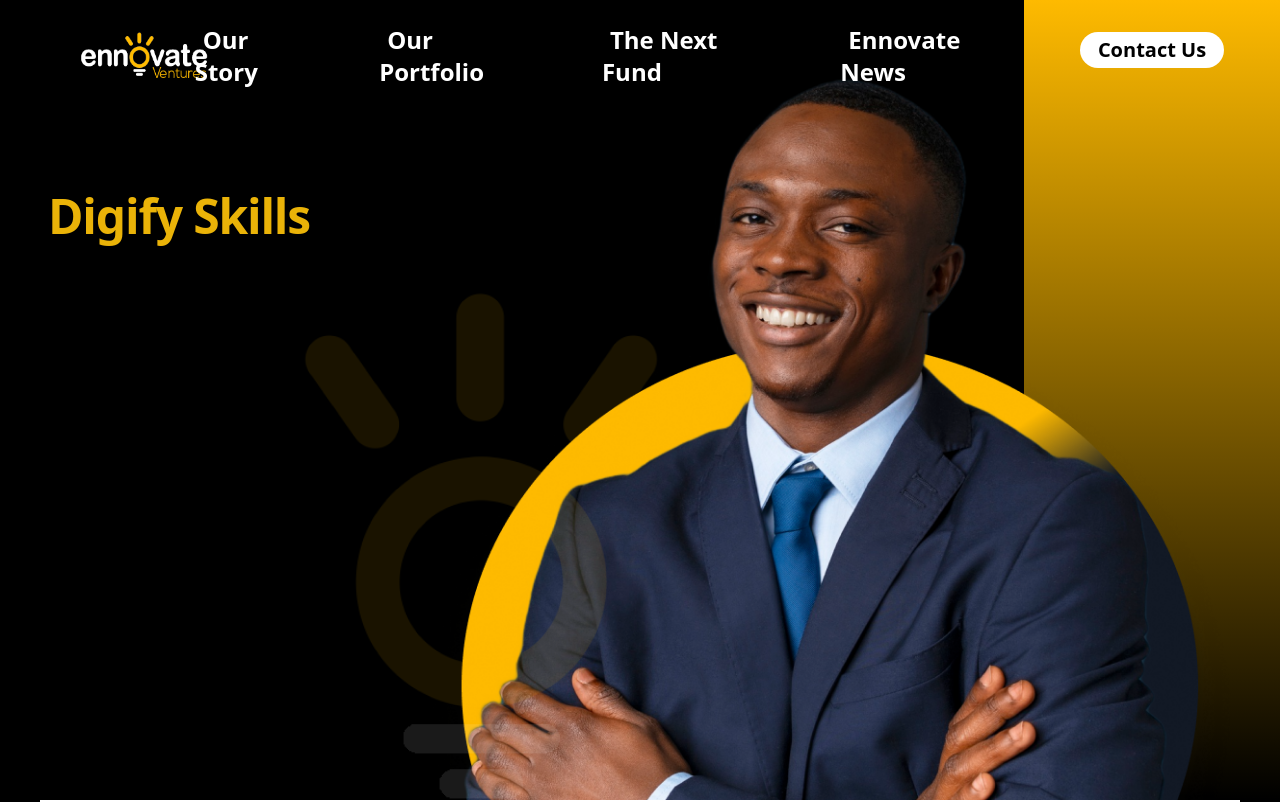
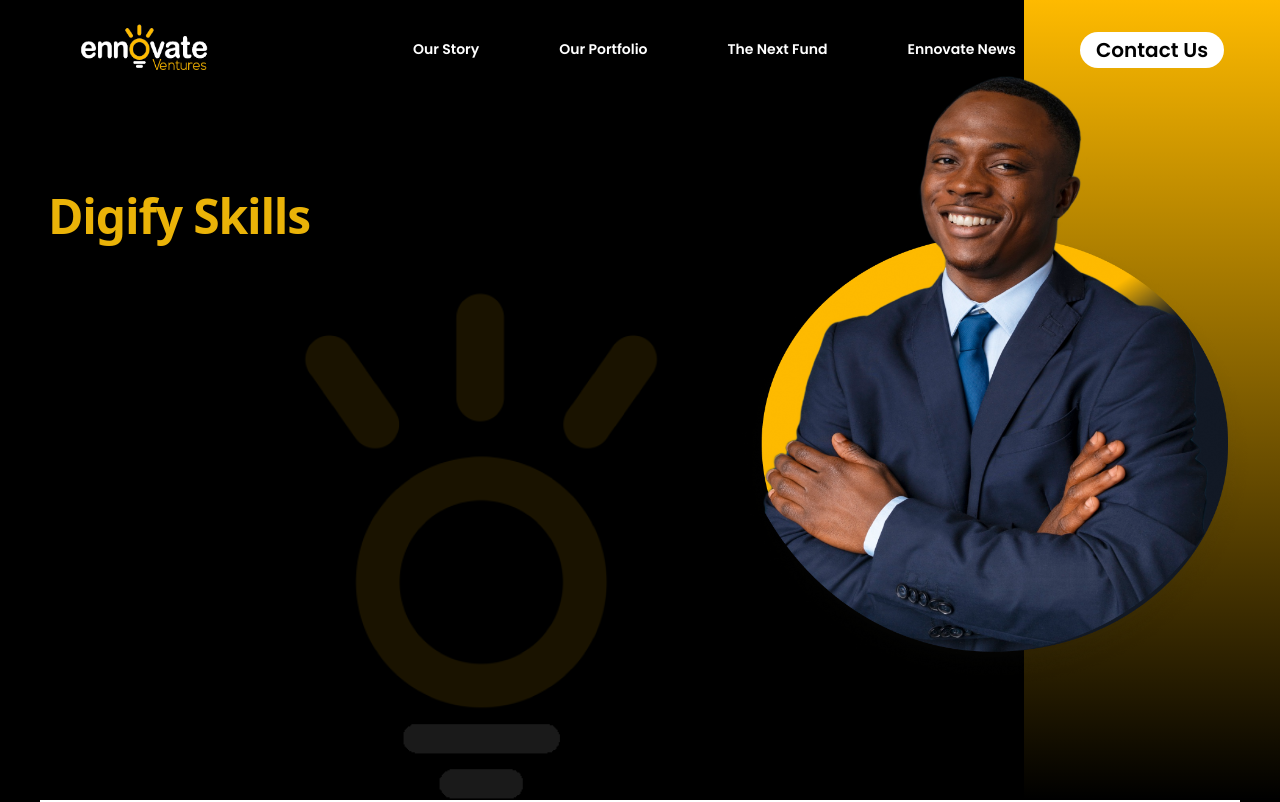
Before and after one commit to kevinmisigaro/ennovate-landing-page, a React (Vite) app: page /digify in a window 1280 px wide. Shown: the top 802 px of the page. Built offline with nearby package versions, Linux system fonts and the light colour scheme.

Commit message:
added the newsletter tabs

```diff
--- a/src/components/SuperHero.jsx
+++ b/src/components/SuperHero.jsx
@@ -13,9 +13,9 @@ function SuperHero() {
 
   useEffect(() => {
     if (inView) {
-      controls.start({ scale: 1 }); // Scale up when entering view
+      controls.start({ scale: 1 });
     } else {
-      controls.start({ scale: 0.8 }); // Scale down when leaving view
+      controls.start({ scale: 0.8 });
     }
   }, [controls, inView]);
 
@@ -24,9 +24,9 @@ function SuperHero() {
       <div className="sm:w-[80%]">
         <NavBar />
       </div>
-      <div className=" relative flex flex-col lg:flex-row items-center justify-center md:justify-between bg-black py-16 px-4 lg:px-32">
+      <div className="relative flex flex-col lg:flex-row items-center justify-center md:justify-between bg-black py-16 px-4 lg:px-32">
         <div className="lg:w-1/2 lg:pr-12 h-full lg:-mt-12">
-          <h1 className="hidden md:block mt-20 sm:w-[20em] xs:text-2xl sm:text-4xl text-2xl md:text-5xl lg:-ml-0 relative lg:text-5xl lg:w-[44rem] font-semibold text-white mb-4">
+          <h1 className="hidden md:block mt-8 sm:w-[20em] xs:text-2xl sm:text-4xl text-2xl md:text-5xl lg:-ml-0 relative lg:text-5xl lg:w-[44rem] font-semibold text-white mb-4">
             We’re betting on
             <h3 className="px-2 text-yellow-600 font-thin">
               Ambitious Founders
@@ -36,12 +36,10 @@ function SuperHero() {
             </h3>
             shaping the future
             <motion.svg
-              // width="480"
-              // height="137"
               viewBox="0 0 922 137"
               fill="none"
               xmlns="http://www.w3.org/2000/svg"
-              className="absolute  top-8 w-[10em] lg:block lg:top-12 lg:left-0 lg:-ml-20 lg:w-[13em] lg:h-[70px]"
+              className="absolute top-8 w-[10em] lg:block lg:top-12 lg:left-0 lg:-ml-20 lg:w-[13em] lg:h-[70px]"
               ref={ref}
               animate={controls}
               initial={{ scale: 1, opacity: 0.8 }}
@@ -53,10 +51,10 @@ function SuperHero() {
               <path
                 d="M710.636 20.6622C564.474 -5.66793 283.423 -1.21338 139.159 21.8268C73.4567 32.3201 -47.6956 62.7247 26.0261 91.4304C39.0287 96.4937 54.834 100.607 71.1865 104.166C251.153 143.336 502.159 139.347 695.303 115.91C724.109 112.414 752.453 108.265 778.532 102.625C798.036 98.4068 816.893 93.1786 832.081 87.0775C876.543 69.2163 864.929 51.2413 817.092 36.0989C761.628 18.5424 685.783 13.1018 614.218 10.1222C551.64 7.51675 489.138 7.01644 426.264 8.07978C308.347 10.0737 172.455 13.2465 73.5576 37.2494C30.3617 47.7335 -16.0467 70.1363 20.9799 88.2683C61.1031 107.916 155.709 114.278 219.341 118.424C391.003 129.609 662.618 124.063 818.98 94.7115C835.841 91.5462 852.923 88.5965 868.006 84.4342C879.924 81.1453 891.336 77.3951 901.236 73.3366C971.39 44.5744 814.845 26.4901 759.636 23.3845C585.957 13.6145 328.901 -0.484454 168.951 25.5054"
                 stroke="#FEBA00"
-                stroke-width="5"
-                stroke-miterlimit="1.5"
-                stroke-linecap="round"
-                stroke-linejoin="round"
+                strokeWidth="5"
+                strokeMiterlimit="1.5"
+                strokeLinecap="round"
+                strokeLinejoin="round"
               />
             </motion.svg>
           </h1>
@@ -68,7 +66,7 @@ function SuperHero() {
 
           <motion.img
             src={bulb}
-            alt=""
+            alt="Bulb"
             className="hidden w-[28em] h-[28em] lg:block opacity-10 -mt-32"
             ref={ref}
             animate={controls}
@@ -84,21 +82,14 @@ function SuperHero() {
 
         {/* Hero Image Section */}
         <div className="w-full md:w-1/2 lg:w-1/2 mt-4 lg:mt-0">
-          {/* <img
-            src={hero}
-            alt="Hero"
-            className="w-full rounded-lg shadow-lg z-50"
-          /> */}
           <div className="md:mb-24 md:-mr-12">
             <HoverableHero />
           </div>
         </div>
-
-        {/* <div className="w-60 bg-gradient-to-b from-yellow-600 to-black h-full absolute right-0 top-0 hidden lg:block "></div> */}
       </div>
       <div className="bg-right-gradient w-[20%] absolute right-0 top-0 h-full hidden sm:flex sm:items-start sm:justify-center">
-        <button className="h-fit font-semibold w-36 rounded-full bg-white p-1 mt-[2rem] capitalize font-poppins  text-xl">
-          <Link to={"/SyndicateNetwork#syndicateform"}>contact us</Link>
+        <button className="h-fit font-semibold w-36 rounded-full bg-white p-1 mt-[2rem] capitalize font-poppins text-xl">
+          <Link to="/SyndicateNetwork#syndicateform">contact us</Link>
         </button>
       </div>
     </>
--- a/src/index.css
+++ b/src/index.css
@@ -782,7 +782,7 @@ height: fit-content;
   padding: 5px;
   position: absolute;
   z-index: 100;
-  bottom: -6em;
+  bottom: 2em;
   /* width: 20rem; */
   left: 50%;
   transform: translateX(-50%);
@@ -797,7 +797,7 @@ height: fit-content;
   padding: 5px;
   position: absolute;
   z-index: 100;
-  bottom: 0rem;
+  bottom: 8rem;
   /* width: 20rem; */
   left: 0%;
   transform: translateX(-50%);
@@ -812,9 +812,9 @@ height: fit-content;
   padding: 5px;
   position: absolute;
   z-index: 100;
-  bottom: 7rem;
+  bottom: 12rem;
   /* width: 20rem; */
-  right: -15%;
+  right: -20%;
   transform: translateX(-50%);
   opacity: 0.5;
   transition: opacity 3s cubic-bezier(0.23, 1, 0.32, 1);
--- a/src/pages/HackLab.jsx
+++ b/src/pages/HackLab.jsx
@@ -135,7 +135,7 @@ const Partinership = () => {
             {guides.map((guide) => (
               <li
                 key={guide.id}
-                className="text-lg md:text-2xl font-semibold list-disc my-2"
+                className="text-lg md:text-2xl font-semibold list-disc my-1 xl:my-4"
               >
                 {guide.name}
               </li>
--- a/tailwind.config.js
+++ b/tailwind.config.js
@@ -31,6 +31,36 @@ module.exports = {
         "accordion-down": "accordion-down 0.2s ease-out",
         "accordion-up": "accordion-up 0.2s ease-out",
       },
+      animation: {
+        'infinite-scroll': 'infinite-scroll 25s linear infinite',
+      },
+      keyframes: {
+        'infinite-scroll': {
+          from: { transform: 'translateX(0)' },
+          to: { transform: 'translateX(-100%)' },
+        }
+      },
+      colors: {
+        primary: "#00040f",
+        secondary: "#00f6ff",
+        dimWhite: "rgba(255, 255, 255, 0.7)",
+        dimBlue: "rgba(9, 151, 124, 0.1)",
+      },
+      fontFamily: {
+        poppins: ["Poppins", "sans-serif","inter"],
+      },
+      backgroundImage: {
+        'news-bg': "url('./src/assets/image2.jpg')",
+
+      },
+      screens: {
+        xs: "480px",
+        ss: "620px",
+        sm: "768px",
+        md: "1060px",
+        lg: "1200px",
+        xl: "1700px",
+      },
     },
   },
   plugins: [require("tailwindcss-animate")],
```
